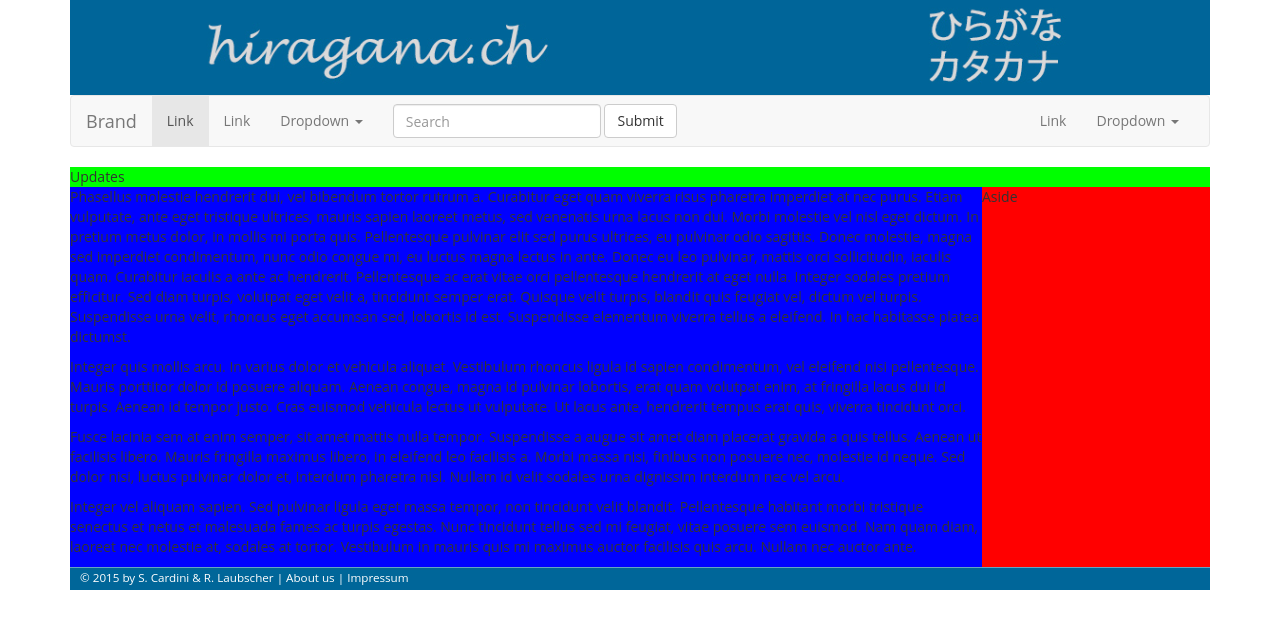
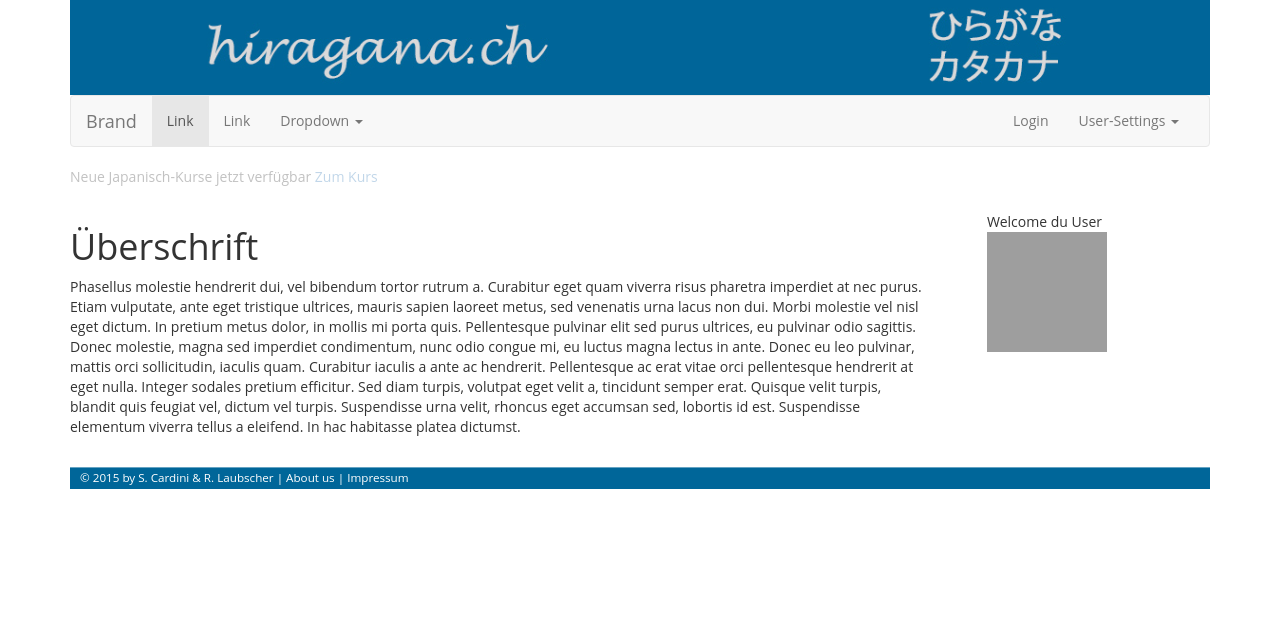
Before and after one commit to steven-cardini/hiragana.ch, a PHP site: page / in a window 1280 px wide. Shown: the top 629 px of the page. Run offline with PHP 8.4, Linux system fonts and the light colour scheme; grey boxes are pictures that could not be loaded.

Commit message:
basic styling

```diff
--- a/index.php
+++ b/index.php
@@ -33,6 +33,7 @@
       require_once(TEMPLATE_DIR.'navigation.php');
       require_once(TEMPLATE_DIR.'updates.php');
       require_once(TEMPLATE_DIR.'maincontent.php');
+      require_once(TEMPLATE_DIR.'aside.php');
       require_once(TEMPLATE_DIR.'footer.php');
 
     ?>
--- a/lib/css/style.css
+++ b/lib/css/style.css
@@ -1,5 +1,5 @@
 * {
-    font-family: 'Open Sans', arial, sans-serif;
+  font-family: 'Open Sans', Arial, sans-serif;
 }
 
 .banner {
@@ -7,24 +7,35 @@
 }
 
 .updates {
-  background-color: #0f0;
+  margin-bottom: 20px;
+  animation: blink 2s linear infinite;
 }
 
-.main {
-  display: flex;
+@keyframes blink
+{
+  0%   {opacity: 0;}
+  100% {opacity: 1;}
 }
 
 .page-content {
-  background-color: #00f;
   float: left;
-  width: 80%;
+  width: 75%;
+  margin-right: 20px;
+  margin-bottom: 20px;
 }
 
-aside {
-  background-color: #f00;
-  float: left;
+aside.user-info {
+  float: right;
+  position: relative;
   width: 20%;
   height: auto;
+  margin-bottom: 20px;
+  padding: 5px;
+}
+
+aside.user-info img {
+  width: 120px;
+  height: 120px;
 }
 
 footer {
--- a/lib/js/application.js
+++ b/lib/js/application.js
@@ -1,3 +1,3 @@
 $(document).ready(function(){
-  //confirm("DOM loaded");
+  // confirm("DOM loaded");
 });
--- /dev/null
+++ b/templates/aside.php
@@ -0,0 +1,4 @@
+<aside class="user-info">
+  Welcome du User
+  <img src="https://avatars3.githubusercontent.com/u/22323?v=3&s=460" />
+</aside>
--- a/templates/maincontent.php
+++ b/templates/maincontent.php
@@ -1,28 +1,9 @@
-<div class="main">
-  <div class="page-content">
-    <p>
-      Phasellus molestie hendrerit dui, vel bibendum tortor rutrum a. Curabitur eget quam viverra risus pharetra imperdiet at nec purus. Etiam vulputate, ante eget tristique ultrices, mauris sapien laoreet metus, sed venenatis urna lacus non dui. Morbi molestie vel nisl eget dictum. In pretium metus dolor, in mollis mi porta quis. Pellentesque pulvinar elit sed purus ultrices, eu pulvinar odio sagittis. Donec molestie, magna sed imperdiet condimentum, nunc odio congue mi, eu luctus magna lectus in ante. Donec eu leo pulvinar, mattis orci sollicitudin, iaculis quam. Curabitur iaculis a ante ac hendrerit. Pellentesque ac erat vitae orci pellentesque hendrerit at eget nulla. Integer sodales pretium efficitur. Sed diam turpis, volutpat eget velit a, tincidunt semper erat. Quisque velit turpis, blandit quis feugiat vel, dictum vel turpis. Suspendisse urna velit, rhoncus eget accumsan sed, lobortis id est. Suspendisse elementum viverra tellus a eleifend. In hac habitasse platea dictumst.
-    </p>
+<div class="page-content">
 
-    <p>
-      Integer quis mollis arcu. In varius dolor et vehicula aliquet. Vestibulum rhoncus ligula id sapien condimentum, vel eleifend nisi pellentesque. Mauris porttitor dolor id posuere aliquam. Aenean congue, magna id pulvinar lobortis, erat quam volutpat enim, at fringilla lacus dui id turpis. Aenean id tempor justo. Cras euismod vehicula lectus ut vulputate. Ut lacus ante, hendrerit tempus erat quis, viverra tincidunt orci.
-    </p>
+  <h1>&Uuml;berschrift</h1>
 
-    <p>
-      Fusce lacinia sem at enim semper, sit amet mattis nulla tempor. Suspendisse a augue sit amet diam placerat gravida a quis tellus. Aenean ut facilisis libero. Mauris fringilla maximus libero, in eleifend leo facilisis a. Morbi massa nisi, finibus non posuere nec, molestie id neque. Sed dolor nisi, luctus pulvinar dolor et, interdum pharetra nisl. Nullam id velit sodales urna dignissim interdum nec vel arcu.
+  <p>
+    Phasellus molestie hendrerit dui, vel bibendum tortor rutrum a. Curabitur eget quam viverra risus pharetra imperdiet at nec purus. Etiam vulputate, ante eget tristique ultrices, mauris sapien laoreet metus, sed venenatis urna lacus non dui. Morbi molestie vel nisl eget dictum. In pretium metus dolor, in mollis mi porta quis. Pellentesque pulvinar elit sed purus ultrices, eu pulvinar odio sagittis. Donec molestie, magna sed imperdiet condimentum, nunc odio congue mi, eu luctus magna lectus in ante. Donec eu leo pulvinar, mattis orci sollicitudin, iaculis quam. Curabitur iaculis a ante ac hendrerit. Pellentesque ac erat vitae orci pellentesque hendrerit at eget nulla. Integer sodales pretium efficitur. Sed diam turpis, volutpat eget velit a, tincidunt semper erat. Quisque velit turpis, blandit quis feugiat vel, dictum vel turpis. Suspendisse urna velit, rhoncus eget accumsan sed, lobortis id est. Suspendisse elementum viverra tellus a eleifend. In hac habitasse platea dictumst.
+  </p>
 
-    </p>
-
-    <p>
-      Integer vel aliquam sapien. Sed pulvinar ligula eget massa tempor, non tincidunt velit blandit. Pellentesque habitant morbi tristique senectus et netus et malesuada fames ac turpis egestas. Nunc tincidunt tellus sed mi feugiat, vitae posuere sem euismod. Nam quam diam, laoreet nec molestie at, sodales at tortor. Vestibulum in mauris quis mi maximus auctor facilisis quis arcu. Nullam nec auctor ante.
-
-    </p>
-
-
-
-  </div>
-
-  <aside>
-    Aside
-  </aside>
 </div>
--- a/templates/navigation.php
+++ b/templates/navigation.php
@@ -29,16 +29,10 @@
               </ul>
             </li>
           </ul>
-          <form class="navbar-form navbar-left" role="search">
-            <div class="form-group">
-              <input type="text" class="form-control" placeholder="Search">
-            </div>
-            <button type="submit" class="btn btn-default">Submit</button>
-          </form>
           <ul class="nav navbar-nav navbar-right">
-            <li><a href="#">Link</a></li>
+            <li><a href="#">Login</a></li>
             <li class="dropdown">
-              <a href="#" class="dropdown-toggle" data-toggle="dropdown" role="button" aria-haspopup="true" aria-expanded="false">Dropdown <span class="caret"></span></a>
+              <a href="#" class="dropdown-toggle" data-toggle="dropdown" role="button" aria-haspopup="true" aria-expanded="false">User-Settings <span class="caret"></span></a>
               <ul class="dropdown-menu">
                 <li><a href="#">Action</a></li>
                 <li><a href="#">Another action</a></li>
--- a/templates/updates.php
+++ b/templates/updates.php
@@ -1,3 +1,3 @@
 <div class="updates">
-      Updates
-    </div>
+  Neue Japanisch-Kurse jetzt verfügbar <a href="<?php echo ROOT_DIR; ?>kurs/3">Zum Kurs</a>
+</div>
```
